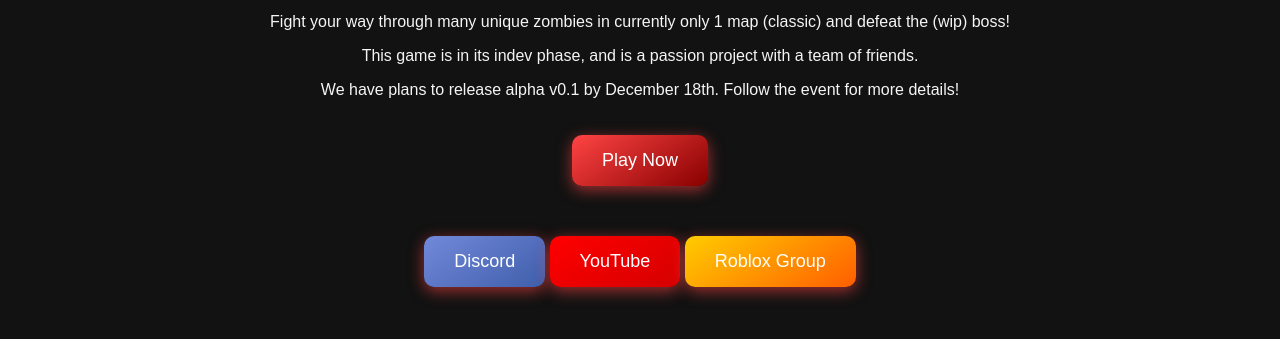
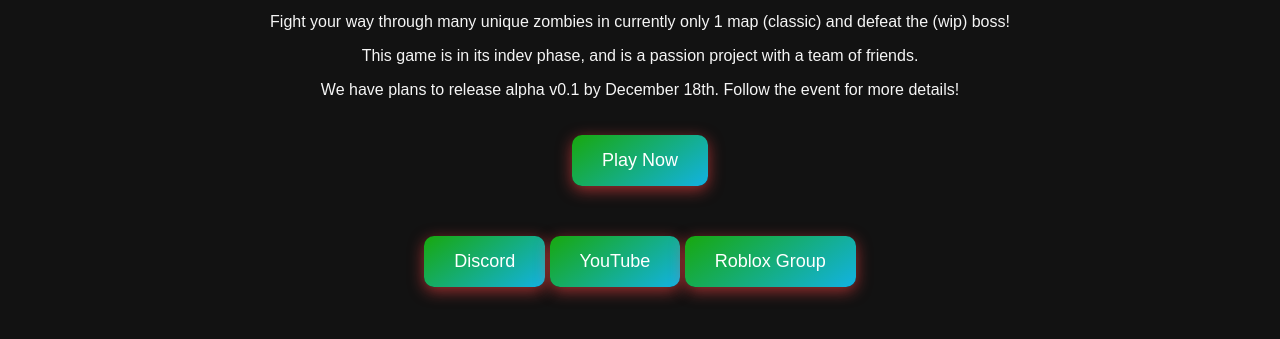
Before and after one commit to cipherkingsyn/noobgaemz.web, a plain HTML site: page index.html in a window 1280 px wide. Shown: the part 199-538 px from the top of the page. Drawn offline with Linux system fonts and the light colour scheme.

Commit message:
Update index.html

```diff
--- a/index.html
+++ b/index.html
@@ -43,7 +43,7 @@
       padding: 15px 30px;
       font-size: 18px;
       color: #fff;
-      background: linear-gradient(145deg, #ff4444, #880000);
+      background: linear-gradient(145deg, #18a80d, #12b2e3);
       border: none;
       border-radius: 10px;
       text-decoration: none;
@@ -61,15 +61,15 @@
     }
 
     .social-button.discord {
-      background: linear-gradient(145deg, #7289da, #3f5eaa);
+      background: linear-gradient(145deg, #18a80d, #12b2e3);
     }
 
     .social-button.youtube {
-      background: linear-gradient(145deg, #ff0000, #d50000);
+      background: linear-gradient(145deg, #18a80d, #12b2e3);
     }
 
     .social-button.roblox {
-      background: linear-gradient(145deg, #ffcc00, #ff5e00);
+      background: linear-gradient(145deg, #18a80d, #12b2e3);
     }
 
     #private-server {
```
